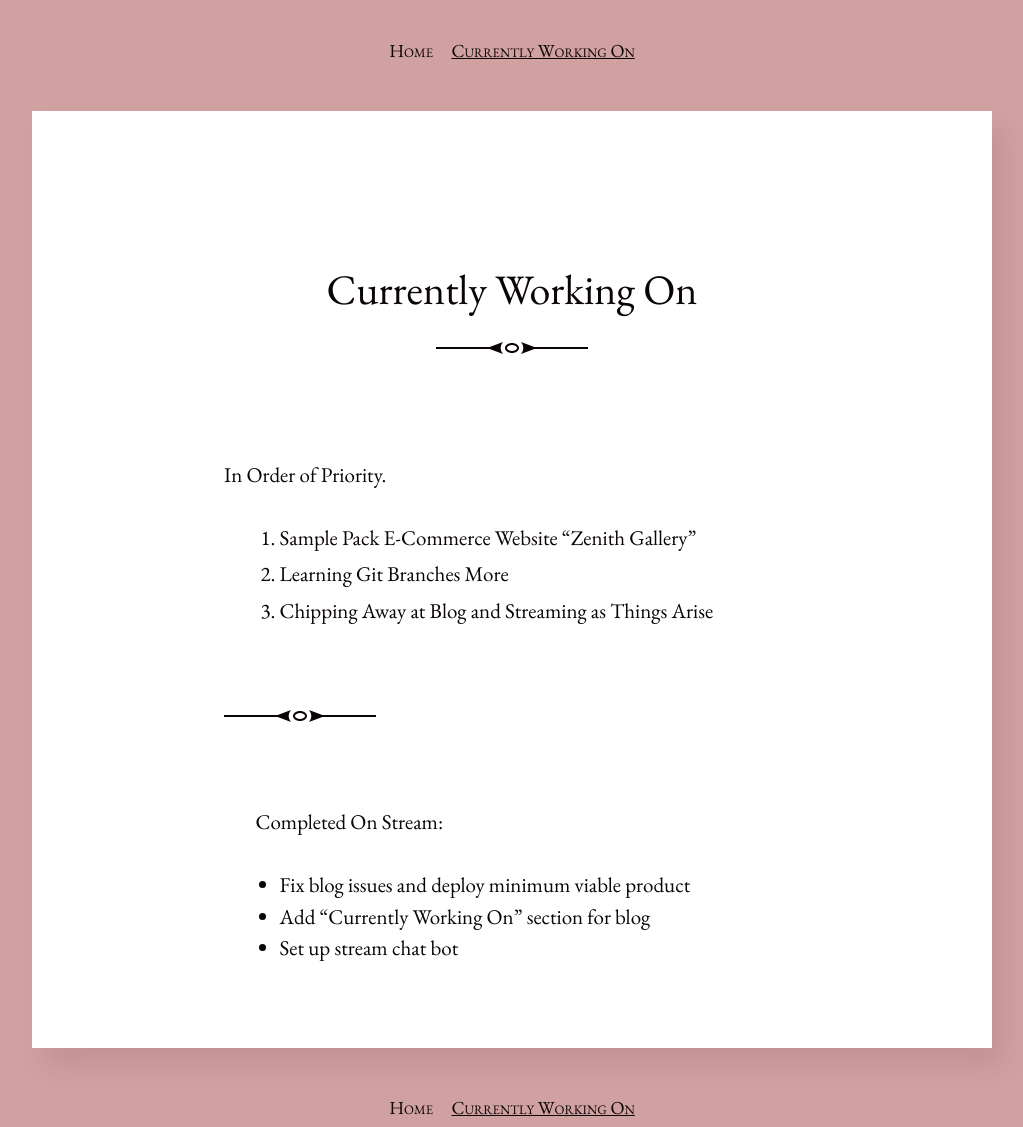
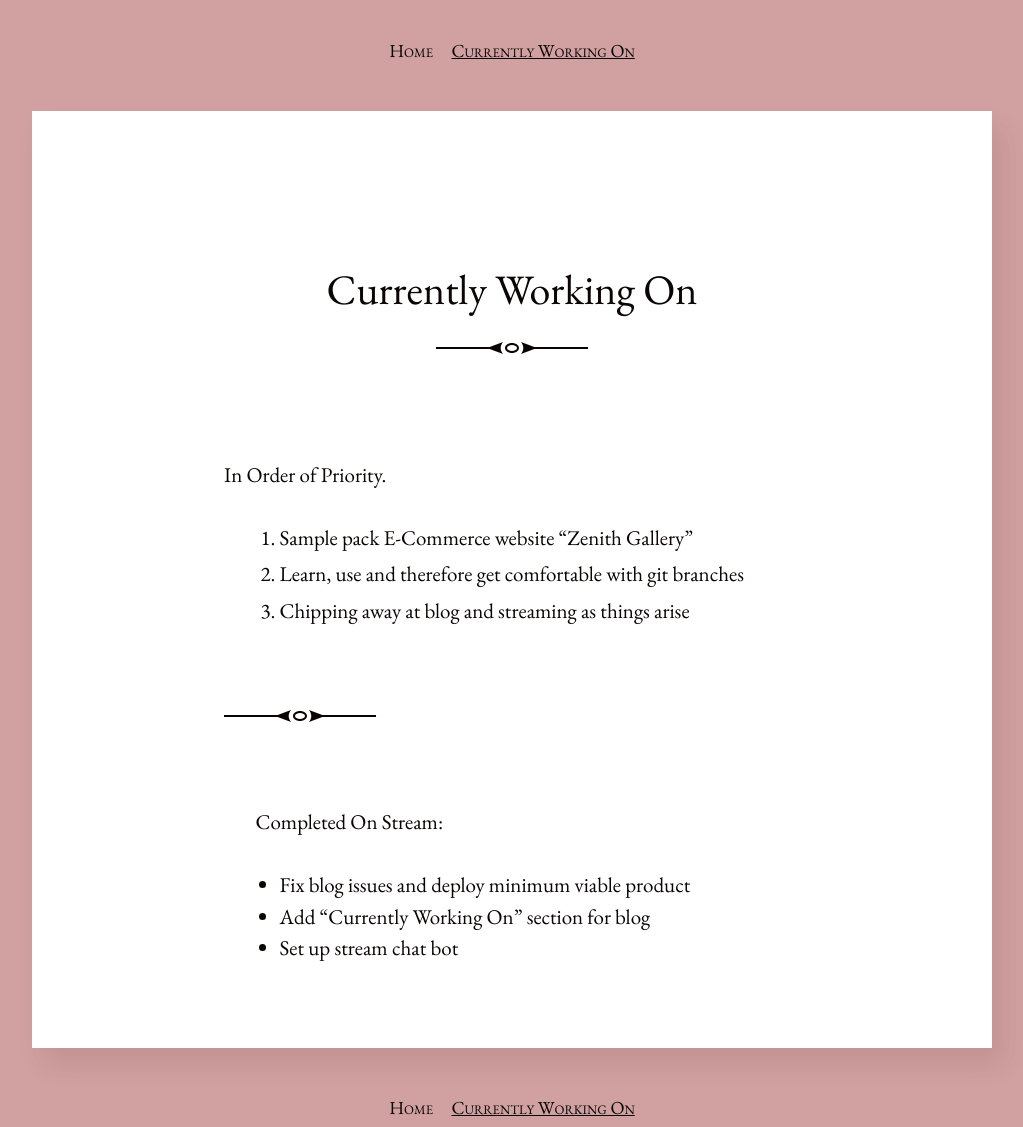
Before and after one commit to fahaamtashfeen/fahaamtashfeen.github.io, a Jekyll site: the page built from currentlyworkingon.md, in a window 1280 px wide. Shown: the whole page, without its empty margins (128-1151 px from the left). Built offline with Jekyll 4.4.1, drawn with Linux system fonts in a browser that asks for light colours.

Commit message:
currently working on capitalize fix

```diff
--- a/currentlyworkingon.md
+++ b/currentlyworkingon.md
@@ -5,9 +5,9 @@ title: Currently Working On
 
 In Order of Priority.
 
-1. Sample Pack E-Commerce Website "Zenith Gallery"
-2. Learning Git Branches More
-3. Chipping Away at Blog and Streaming as Things Arise
+1. Sample pack E-Commerce website "Zenith Gallery"
+2. Learn, use and therefore get comfortable with git branches
+3. Chipping away at blog and streaming as things arise
 
 ---
 
```
